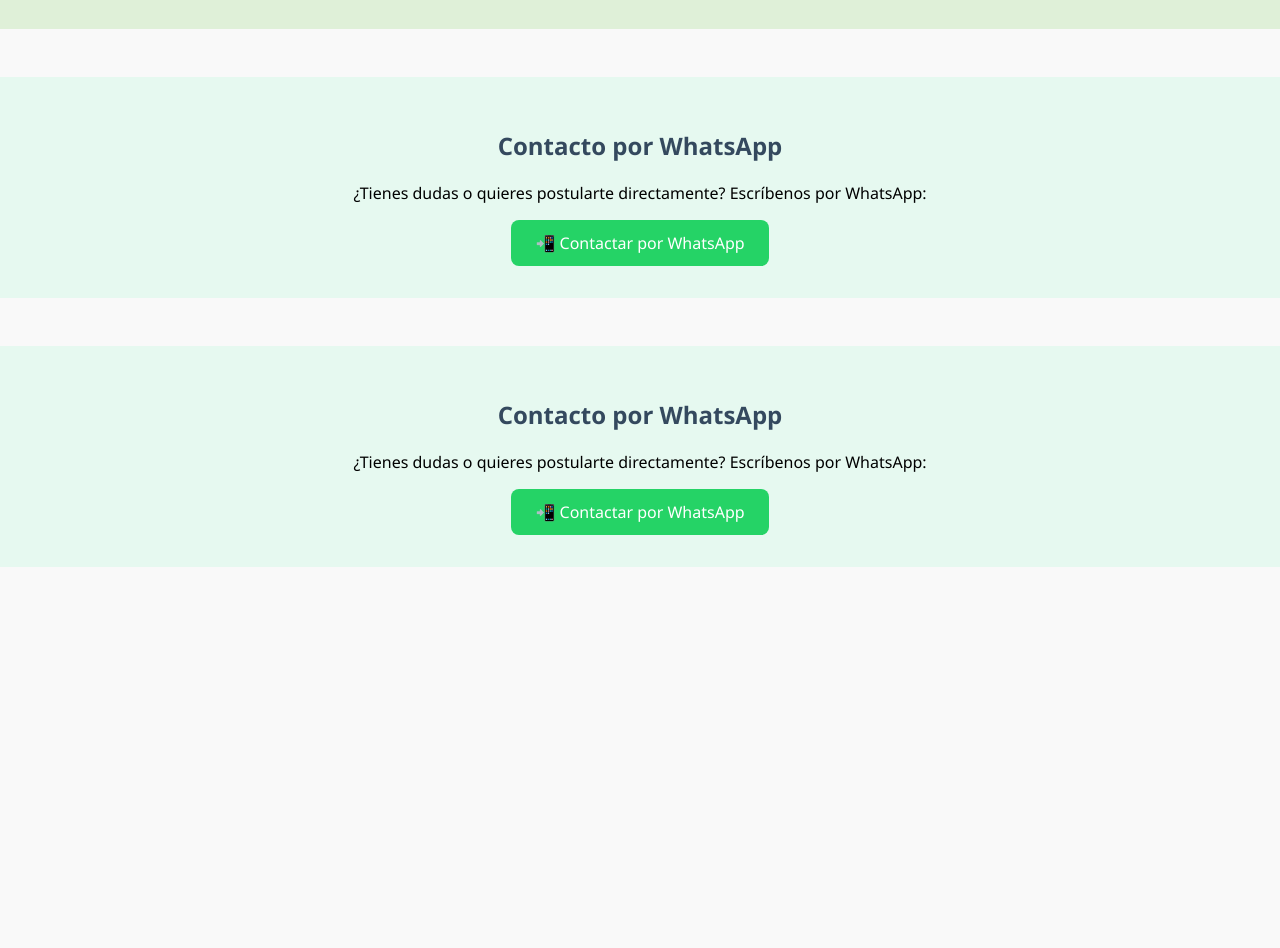
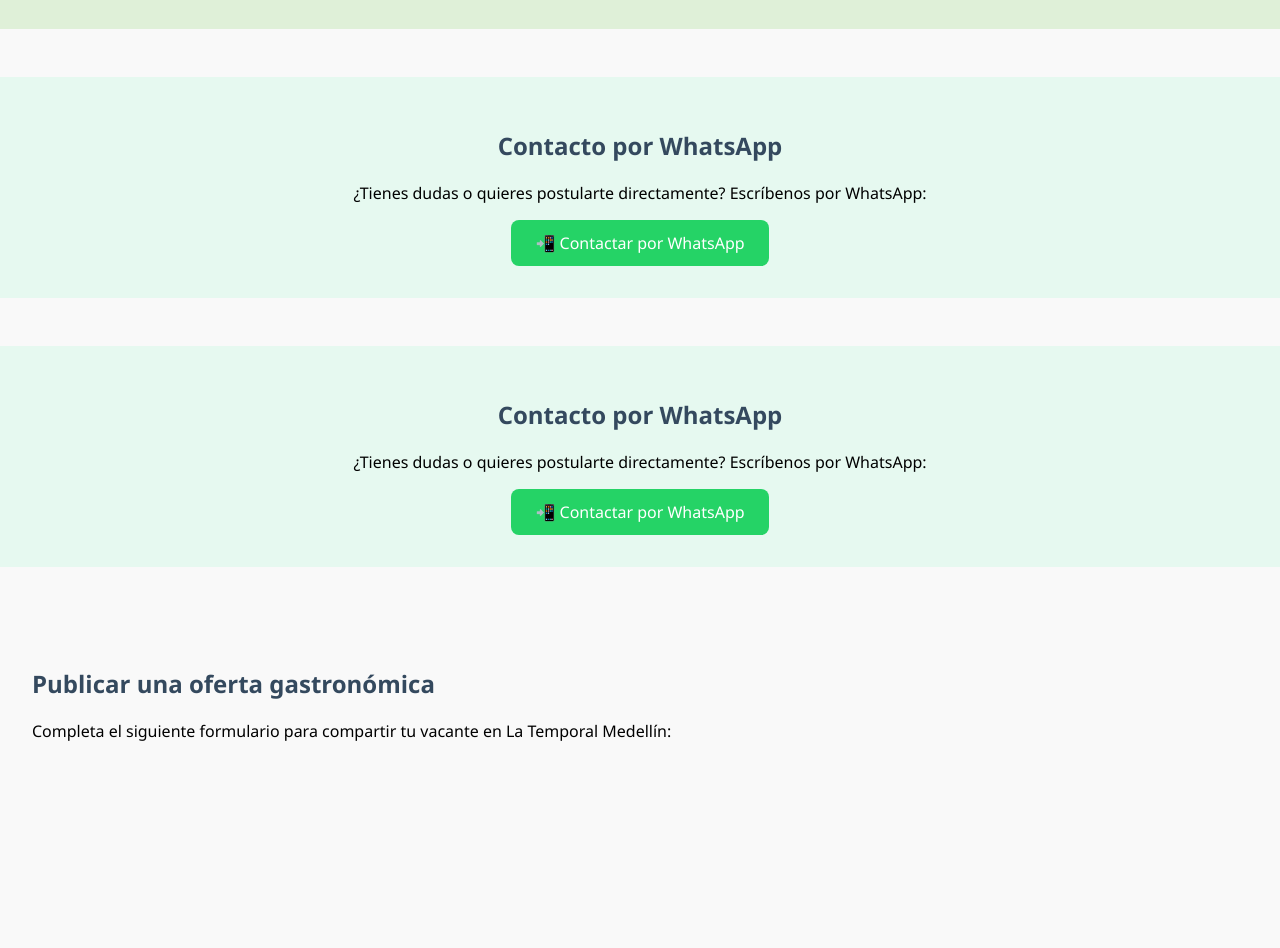
Before and after one commit to vascoalexander37-cell/la-temporal-Medell-n-, a plain HTML site: page index.html in a window 1280 px wide. Shown: the part 2268-3216 px from the top of the page. Before the commit the page ends 2883 px from the top, so only its background shows below. Drawn offline with Linux system fonts and the light colour scheme.

Commit message:
Update index.htmlenlace empleadores

```diff
--- a/index.html
+++ b/index.html
@@ -55,8 +55,12 @@
   <a href="https://api.whatsapp.com/send?phone=573184763464&text=Hola%2C%20estoy%20interesado%20en%20una%20oferta%20gastron%C3%B3mica%20publicada%20en%20La%20Temporal%20Medell%C3%ADn" target="_blank" style="display:inline-block; background-color:#25D366; color:white; padding:12px 24px; font-size:16px; text-decoration:none; border-radius:8px;">
     📲 Contactar por WhatsApp
   </a>
-</section> <a href="https://api.whatsapp.com/send?phone=573001234567&text=Hola%2C%20estoy%20interesado%20en%20una%20oferta%20gastron%C3%B3mica%20publicada%20en%20La%20Temporal%20Medell%C3%ADn" target="_blank" style="position:fixed; bottom:20px; right:20px; background-color:#25D366; color:white; padding:14px 18px; border-radius:50%; font-size:24px; text-decoration:none; box-shadow:0 4px 6px rgba(0,0,0,0.3); z-index:1000;">
+</section> <a href="https://api.whatsapp.com/send?phone=573184763464&text=Hola%2C%20estoy%20interesado%20en%20una%20oferta%20gastron%C3%B3mica%20publicada%20en%20La%20Temporal%20Medell%C3%ADn" target="_blank" style="position:fixed; bottom:20px; right:20px; background-color:#25D366; color:white; padding:14px 18px; border-radius:50%; font-size:24px; text-decoration:none; box-shadow:0 4px 6px rgba(0,0,0,0.3); z-index:1000;">
   💬
-</a>
+</a><section style="padding: 2em; background-color: #f9f9f9;">
+  <h2>Publicar una oferta gastronómica</h2>
+  <p>Completa el siguiente formulario para compartir tu vacante en La Temporal Medellín:</p>
+  <iframe src="" width="100%" heighthttps://docs.google.com/forms/d/e/1FAIpQLSesW7vS0QuemJZLcSec3ABossdyQFDPqNRqUaR7Hm5bTWcLgQ/viewform?usp=sharing&ouid=108046924443834153808="600" style="border:none;"></iframe>
+</section>
 </body>
 </html>
```
